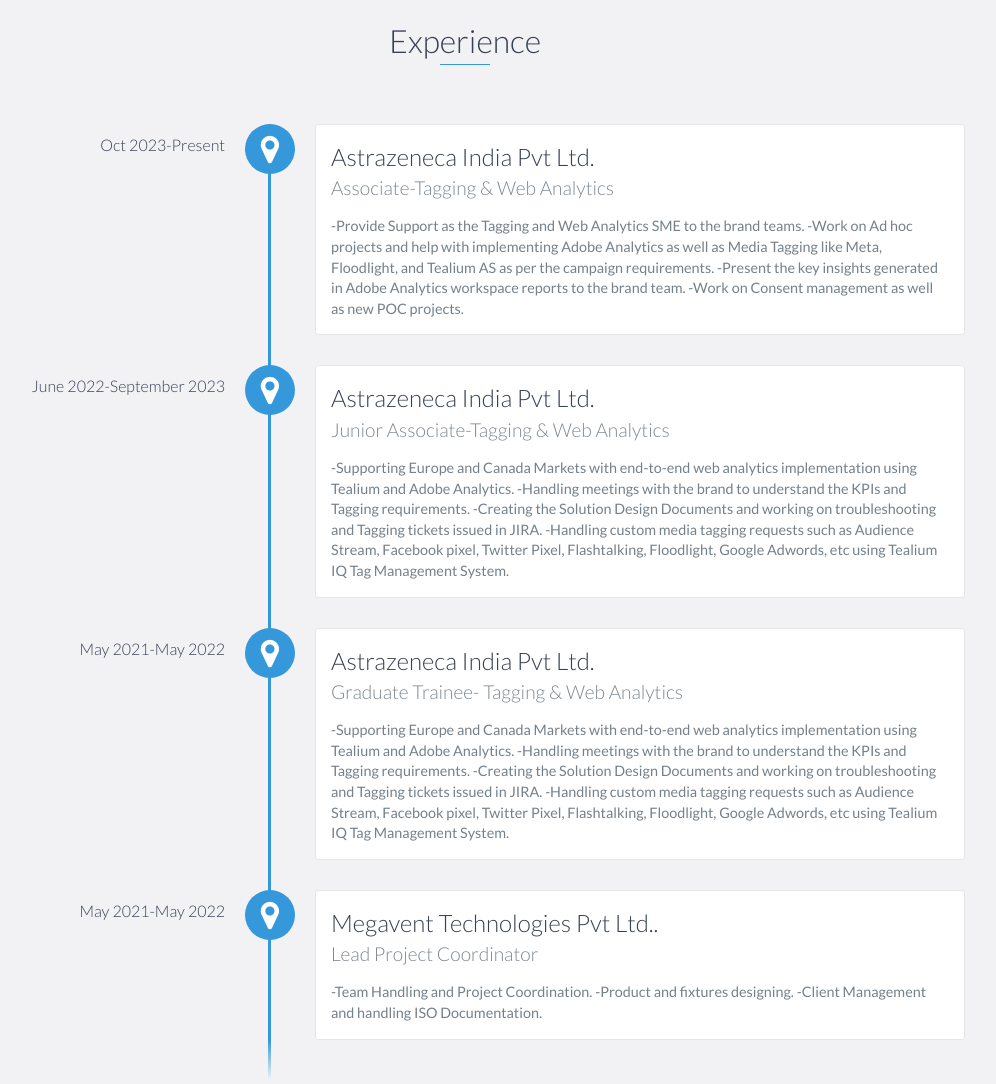
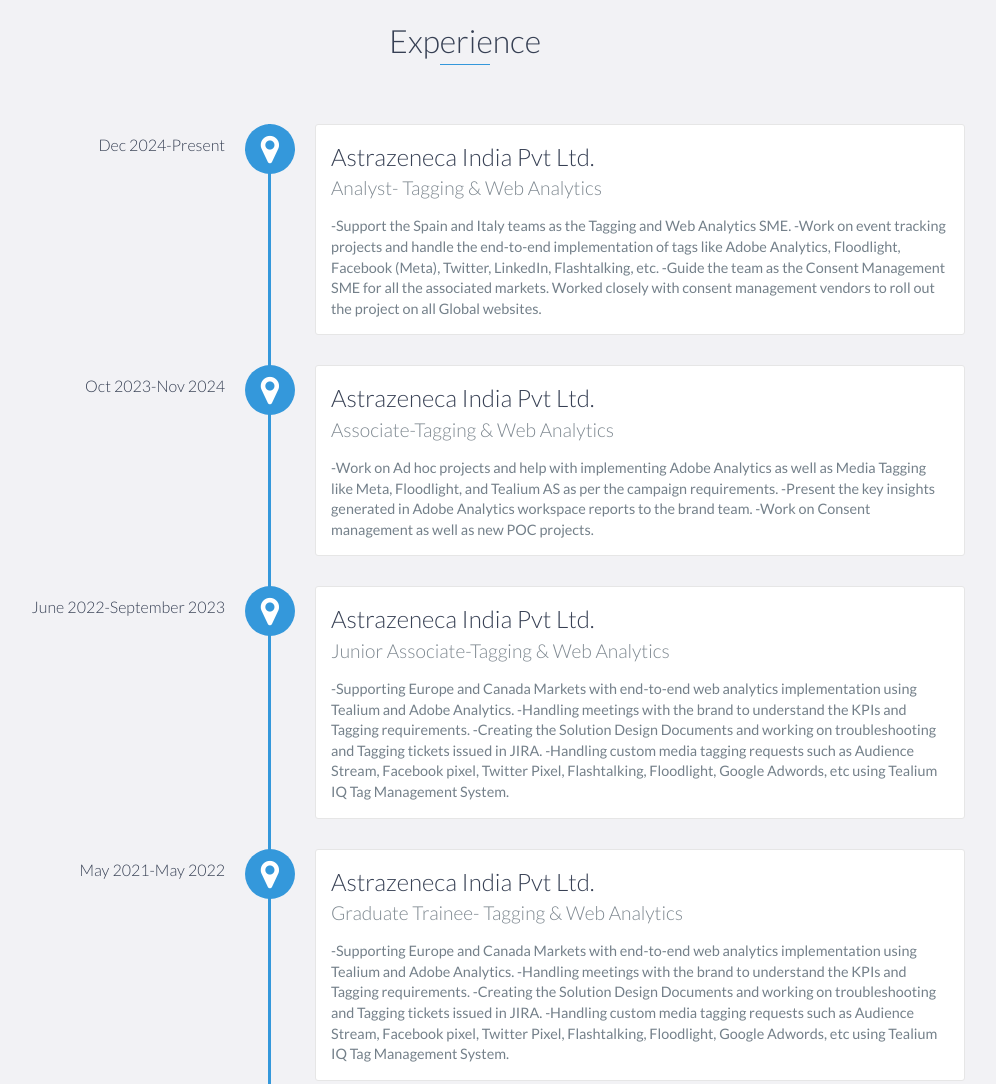
Before and after one commit to quelingeeson/quelingeeson.github.io, a plain HTML site: page index.html in a window 1280 px wide. Shown: the part 1120-2204 px from the top of the page, without its empty margins (175-1171 px from the left). Drawn offline with nearby package versions, Linux system fonts and the light colour scheme.

Commit message:
Update index.html
Added Analyst

```diff
--- a/index.html
+++ b/index.html
@@ -99,13 +99,25 @@
     <div id="experience" class="background-alt">
       <h2 class="heading">Experience</h2>
       <div id="experience-timeline">
-        <div data-date="Oct 2023-Present">
+
+                <div data-date=" Dec 2024-Present">
+          <h3>Astrazeneca India Pvt Ltd.</h3>
+          <h4>Analyst- Tagging & Web Analytics</h4>
+          <p>
+
+          -Support the Spain and Italy teams as the Tagging and Web Analytics SME.
+          -Work on event tracking projects and handle the end-to-end implementation of tags like Adobe Analytics, Floodlight, Facebook (Meta), Twitter, LinkedIn, Flashtalking, etc.
+          -Guide the team as the Consent Management SME for all the associated markets. Worked closely with consent management vendors to roll out the project on all Global websites.
+          </p>
+        </div>
+
+
+
+
+        <div data-date="Oct 2023-Nov 2024">
           <h3>Astrazeneca India Pvt Ltd.</h3>
           <h4>Associate-Tagging & Web Analytics</h4>
           <p>
-
-          -Provide Support as the Tagging and Web Analytics SME to
-          the brand teams.
           -Work on Ad hoc projects and help with implementing Adobe
           Analytics as well as Media Tagging like Meta, Floodlight, and
           Tealium AS as per the campaign requirements.
```
